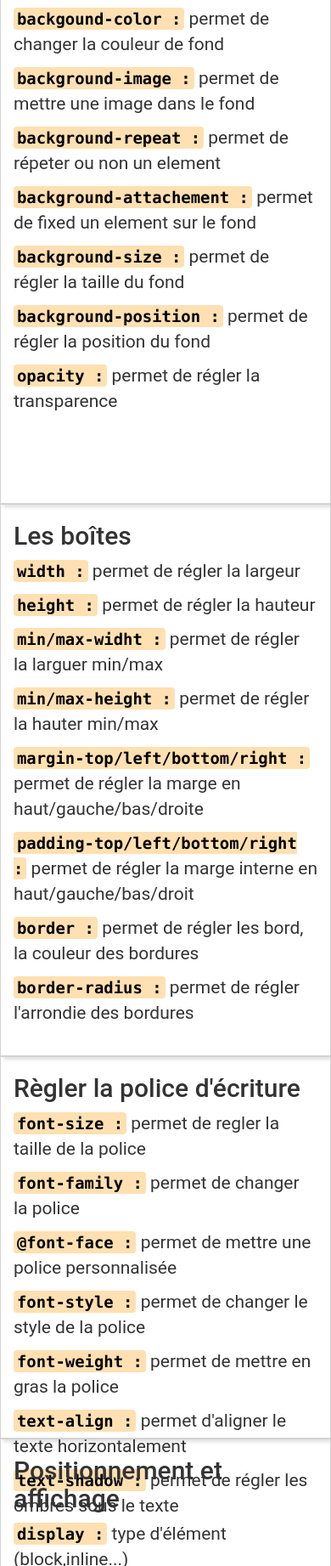
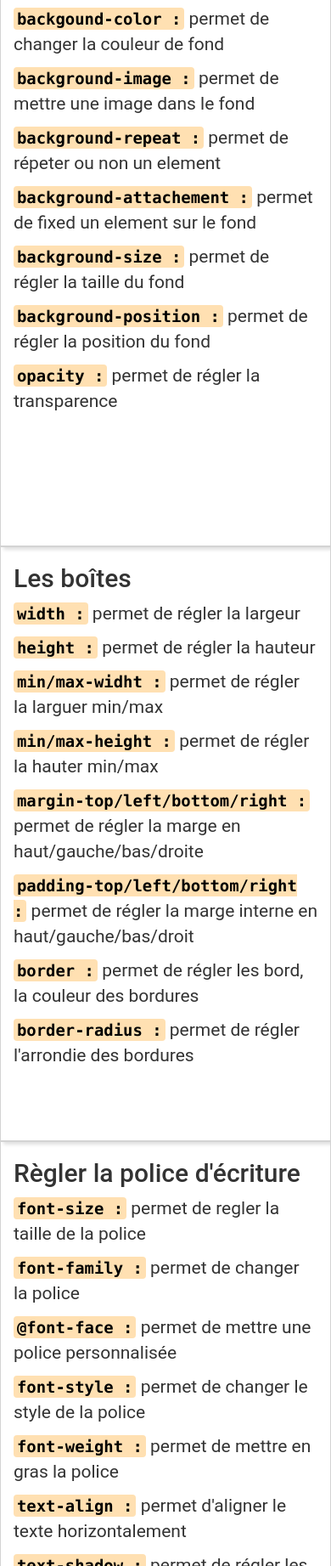
Before and after one commit to akvince/chcss, a plain HTML site: page index.html in a window 390 px wide. Shown: the part 157-2000 px from the top of the page at 85% size. Drawn offline with Linux system fonts and the light colour scheme.

Commit message:
reglage css @media

```diff
--- a/style.css
+++ b/style.css
@@ -49,15 +49,15 @@ footer {
 
 @media screen and (max-width: 640px) {
   #back {
-    height: 650px;
+    height: 700px;
   }
   #boites {
-    height: 650px;
+    height: 700px;
   }
   #police{
-    height: 450px;
+    height: 550px;
   }
   #position{
-    height: 450px;
+    height: 550px;
   }
 }
```
